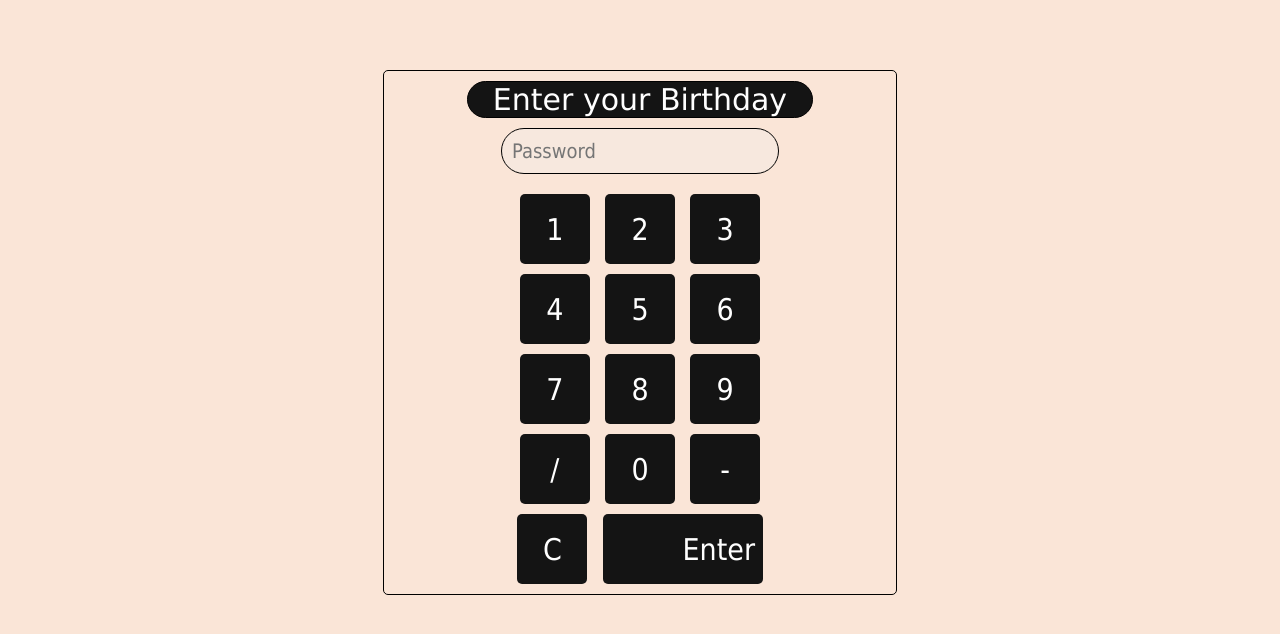
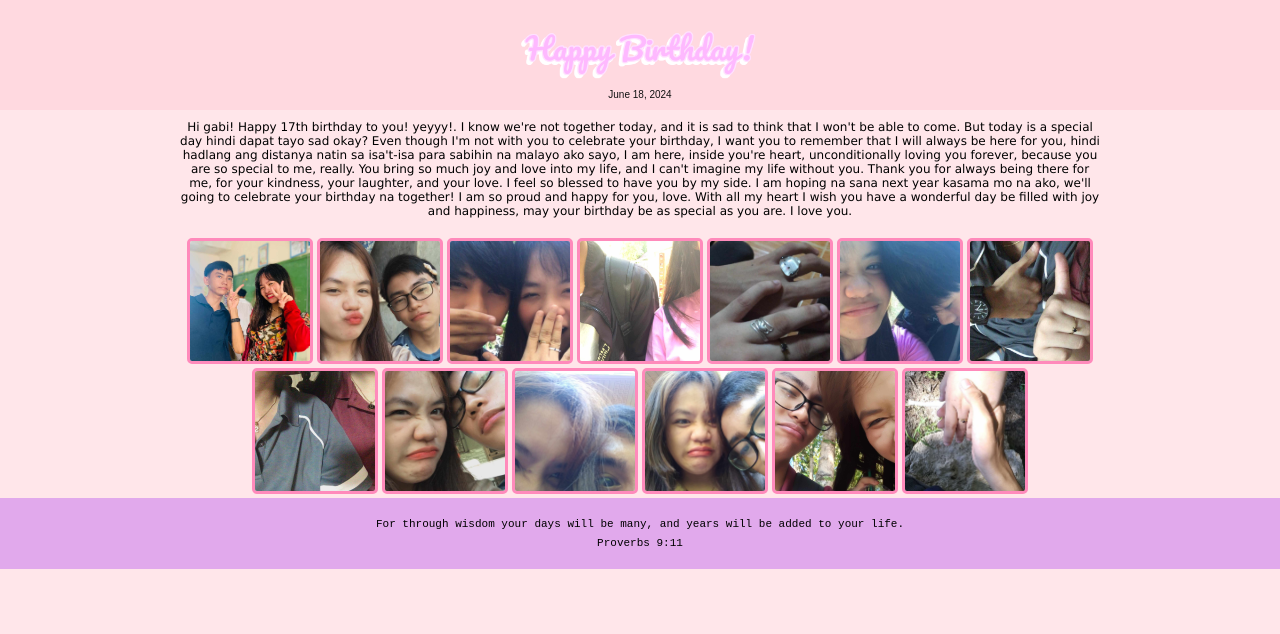
Before and after one commit to NekoSenpai06/for-my-birthday-girl, a plain HTML site: page index.html in a window 1280 px wide. Drawn offline with Linux system fonts and the light colour scheme.

Commit message:
Add files via upload

```diff
--- a/index.html
+++ b/index.html
@@ -2,113 +2,46 @@
 <html lang="en">
 <head>
     <meta charset="UTF-8">
-    <title>Virtual Birthday Gift</title>
-    <style>
-        * {
-            margin: 0;
-            padding: 0;
-            font-family: verdana;
-        }
-
-        body {
-            background-color: #FAE5D7;
-        }
-
-        .container {
-            width: 40%;
-            border: 1.5px solid black;
-            text-align: center;
-            margin-left: auto;
-            margin-right: auto;
-            margin-top: 70px;
-            border-radius: 5px;
-            padding: 10px 0px;
-        }
-
-        .container .content {
-            border: 1px solid black;
-            width: 67%;
-            font-size: 30px;
-            text-align: center;
-            margin-left: auto;
-            margin-right: auto;
-            border-radius: 30px;
-            color: white;
-            background-color: rgb(20, 20, 20);
-        }
-
-        .container .btns button {
-            height: 70px;
-            width: 70px;
-            font-size: 30px;
-            margin-right: 5px;
-            margin-left: 5px;
-            margin-top: 10px;
-            background-color: rgb(20, 20, 20);
-            color: white;
-            font-family: tahoma;
-            border-radius: 5px;
-            border: none;
-        }
-
-        .container .inp {
-            padding: 10px 0px;
-        }
-
-        .container .inp input {
-            border: 1px solid black;
-            border-radius: 30px;
-            width: 50%;
-            font-family: tahoma;
-            padding: 10px 10px;
-            font-size: 20px;
-            color: black;
-        }
-
-        .enterBtn {
-            padding: 0px 80px;
-        }
-    </style>
+    <meta name="viewport" content="width=device-width, initial-scale=1.0">
+    <link rel="shortcut icon" href="images/icon.png">
+    <link rel="stylesheet" href="style.css">
+    <title>HAPPY BIRTHDAY!</title>
 </head>
 <body>
+    <div class="logo">
+        <img src="images/logo.png" alt="HAPPY BIRTHDAY!">
+        <p>June 18, 2024</p>
+    </div>
     <div class="container">
-        <div class="content">
-            <p>Enter your Birthday</p>
-        </div>
-        <div class="inp">
-            <input type="text" placeholder="Password" disabled>
-        </div>
-        <div class="btns">
-            <button>1</button>
-            <button>2</button>
-            <button>3</button><br>
-            <button>4</button>
-            <button>5</button>
-            <button>6</button><br>
-            <button>7</button>
-            <button>8</button>
-            <button>9</button><br>
-            <button>/</button>
-            <button>0</button>
-            <button>-</button><br>
-            <button>C</button>
-            <button class="enterBtn">Enter</button>
-        </div>
+        <p>Hi gabi! Happy 17th birthday to you! yeyyy!. I know we're not together today, and it is sad to think that I won't be
+        able to come. But today is a special day hindi dapat tayo sad okay? Even though I'm not with you to celebrate your
+         birthday, I want you to remember that I will always be here for you, hindi hadlang ang distanya natin sa isa't-isa para
+        sabihin na malayo ako sayo, I am here, inside you're heart, unconditionally loving you forever, because you are so
+        special to me, really. You bring so much joy and love into my life, and I can't imagine my life without you. Thank you
+        for always being there for me, for your kindness, your laughter, and your love. I feel so blessed to have you by my
+        side. I am hoping na sana next year kasama mo na ako, we'll going to celebrate your birthday na together! I am so proud
+        and happy for you, love. With all my heart I wish you have a wonderful day be filled with joy and happiness, may your
+        birthday be as special as you are. I love you.</p>
     </div>
+    <div class="pics">
+        <img src="images/pics/1.jpg">
+        <img src="images/pics/2.jpg">
+        <img src="images/pics/3.jpg">
+        <img src="images/pics/4.jpg">
+        <img src="images/pics/5.jpg">
+        <img src="images/pics/6.jpg">
+        <img src="images/pics/7.jpg">
+        <img src="images/pics/8.jpg">
+        <img src="images/pics/9.jpg">
+        <img src="images/pics/10.jpg">
+        <img src="images/pics/11.jpg">
+        <img src="images/pics/12.jpg">
+        <img src="images/pics/13.jpg">
+    </div>
+    <audio src="wave to earth - Light.mp3" autoplay loop></audio>
+    <footer>
+        <p style="margin-bottom:7px">For through wisdom your days will be many, and years will be added to your life.</p>
+        <p>Proverbs 9:11</p>
+    </footer>
 </body>
-<script src="script.js"></script>
 </html>
-<!--
-
-ALL POSSIBLE PASSWORD KEYS
-
-8-15-2000
-8/15/2000
-08-15-2000
-08/15/2000
-8-15-00
-08-15-00
-8/15/00
-08/15/00
-
- -->
```
